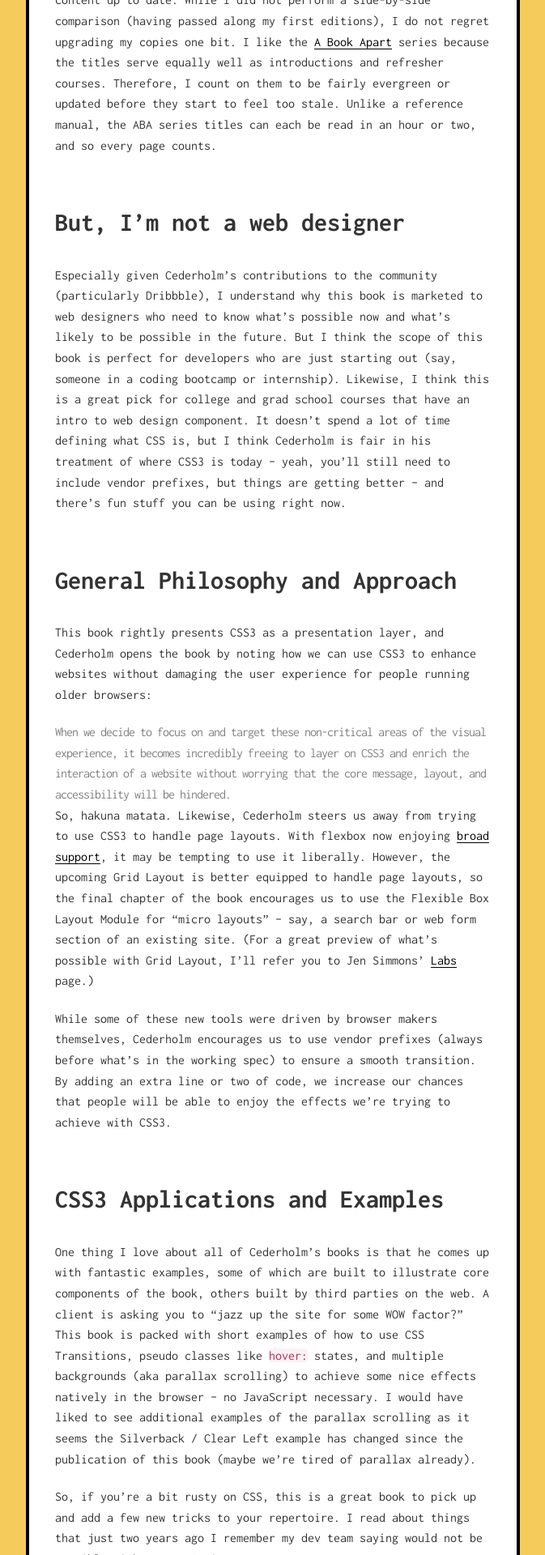
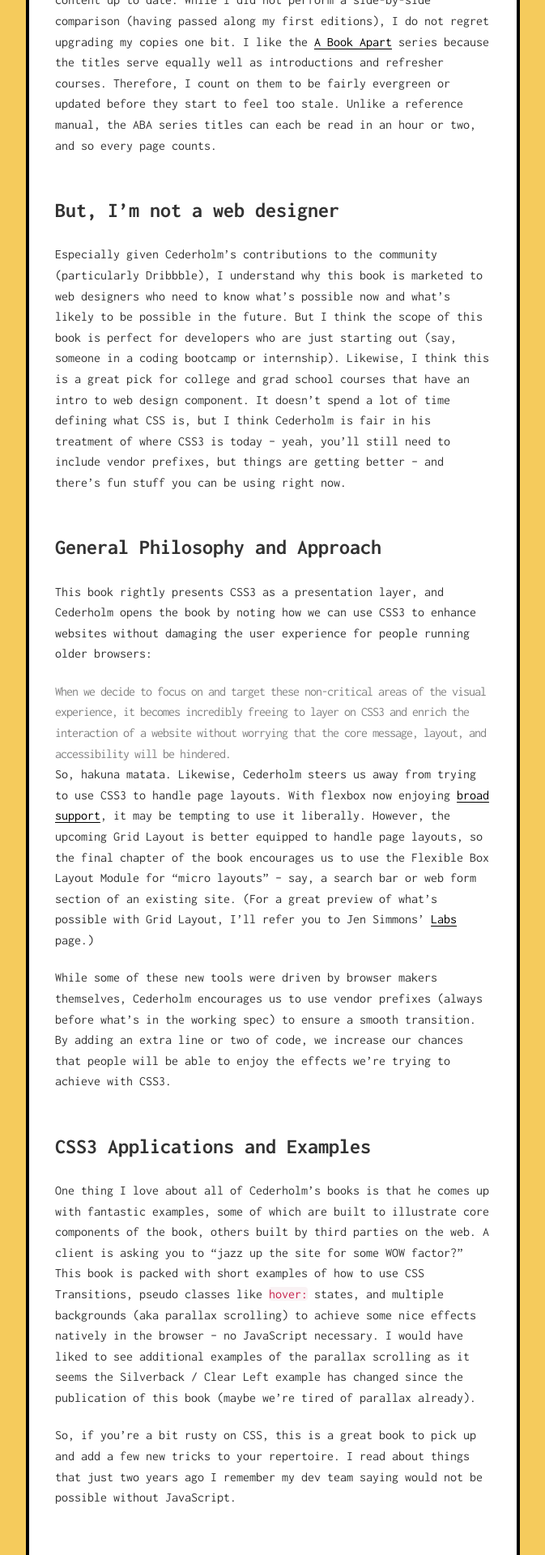
Before and after one commit to johnbenson/johnbenson.github.io, a Jekyll site: the page built from _posts/2016-06-13-css3-book-review.md, in a window 1280 px wide. Shown: the part 1091-3011 px from the top of the page at 81% size, without its empty margins (303-976 px from the left). Built offline with Jekyll 4.4.1, drawn with Linux system fonts in a browser that asks for light colours.

```diff
--- a/_posts/2016-06-13-css3-book-review.md
+++ b/_posts/2016-06-13-css3-book-review.md
@@ -12,11 +12,11 @@ tags: [Book Review, CSS3]
 <!--more-->
 Now six years later, both books have been revised to bring the content up to date. While I did not perform a side-by-side comparison (having passed along my first editions), I do not regret upgrading my copies one bit. I like the <a href="http://www.abookapart.com">A Book Apart</a> series because the titles serve equally well as introductions and refresher courses. Therefore, I count on them to be fairly evergreen or updated before they start to feel too stale. Unlike a reference manual, the ABA series titles can each be read in an hour or two, and so every page counts.
 
-## But, I’m not a web designer
+### But, I’m not a web designer
 
 Especially given Cederholm’s contributions to the community (particularly Dribbble), I understand why this book is marketed to web designers who need to know what’s possible now and what’s likely to be possible in the future. But I think the scope of this book is perfect for developers who are just starting out (say, someone in a coding bootcamp or internship). Likewise, I think this is a great pick for college and grad school courses that have an intro to web design component. It doesn’t spend a lot of time defining what CSS is, but I think Cederholm is fair in his treatment of where CSS3 is today -- yeah, you’ll still need to include vendor prefixes, but things are getting better -- and there’s fun stuff you can be using right now.
 
-## General Philosophy and Approach
+### General Philosophy and Approach
 
 This book rightly presents CSS3 as a presentation layer, and Cederholm opens the book by noting how we can use CSS3 to enhance websites without damaging the user experience for people running older browsers:
 
@@ -28,13 +28,13 @@ So, hakuna matata. Likewise, Cederholm steers us away from trying to use CSS3 to
 
 While some of these new tools were driven by browser makers themselves, Cederholm encourages us to use vendor prefixes (always before what’s in the working spec) to ensure a smooth transition. By adding an extra line or two of code, we increase our chances that people will be able to enjoy the effects we’re trying to achieve with CSS3.
 
-## CSS3 Applications and Examples
+### CSS3 Applications and Examples
 
 One thing I love about all of Cederholm’s books is that he comes up with fantastic examples, some of which are built to illustrate core components of the book, others built by third parties on the web. A client is asking you to “jazz up the site for some WOW factor?” This book is packed with short examples of how to use CSS Transitions, pseudo classes like <code>hover:</code> states, and multiple backgrounds (aka parallax scrolling) to achieve some nice effects natively in the browser -- no JavaScript necessary. I would have liked to see additional examples of the parallax scrolling as it seems the Silverback / Clear Left example has changed since the publication of this book (maybe we’re tired of parallax already).
 
 So, if you’re a bit rusty on CSS, this is a great book to pick up and add a few new tricks to your repertoire. I read about things that just two years ago I remember my dev team saying would not be possible without JavaScript.
 
-## Must Websites Always Look the Same?
+### Must Websites Always Look the Same?
 
 By positioning CSS3 as an enhancement layer, Cederholm argues we can -- should? -- use these emerging tools and techniques in websites we’re building today. But he warns us to watch out for “critical” components (taken from a discussion of styling an image gallery with CSS3 hover state):
 
@@ -46,6 +46,6 @@ That is, even when adding vendor prefixes and polyfills, we may not be able to a
 
 Anyone who has walked a client through responsive web design has likely already had to talk about how sites will look different from browser to browser (and, depending on user preferences, person to person). Let’s face it: there are so many devices and use cases that I’m not sure a completely uniform look/feel is even desirable, let alone achievable. The best we can to is to try and accommodate as many people as possible, and for now that means using vendor prefixes and not breaking critical elements for the sake of some visual panache.
 
-## Conclusion
+### Conclusion
 
 I really liked this book. While it’s unlikely to serve as a reference, I could see myself re-reading this on a lunch break six months down the road -- perhaps something that didn’t catch my interest the first time will help me solve a problem without having to pull in a JavaScript library. It’s more likely that I will pass this to friends who are just starting to build websites, or maybe I’ll share it with a programmer who only occasionally does front-end work. As an introduction or refresher course, I believe this book will help a lot of people build better websites in a short amount of time. Recommended.
```
Also changed, not shown: a-person/index.html (+3 -17 lines).
